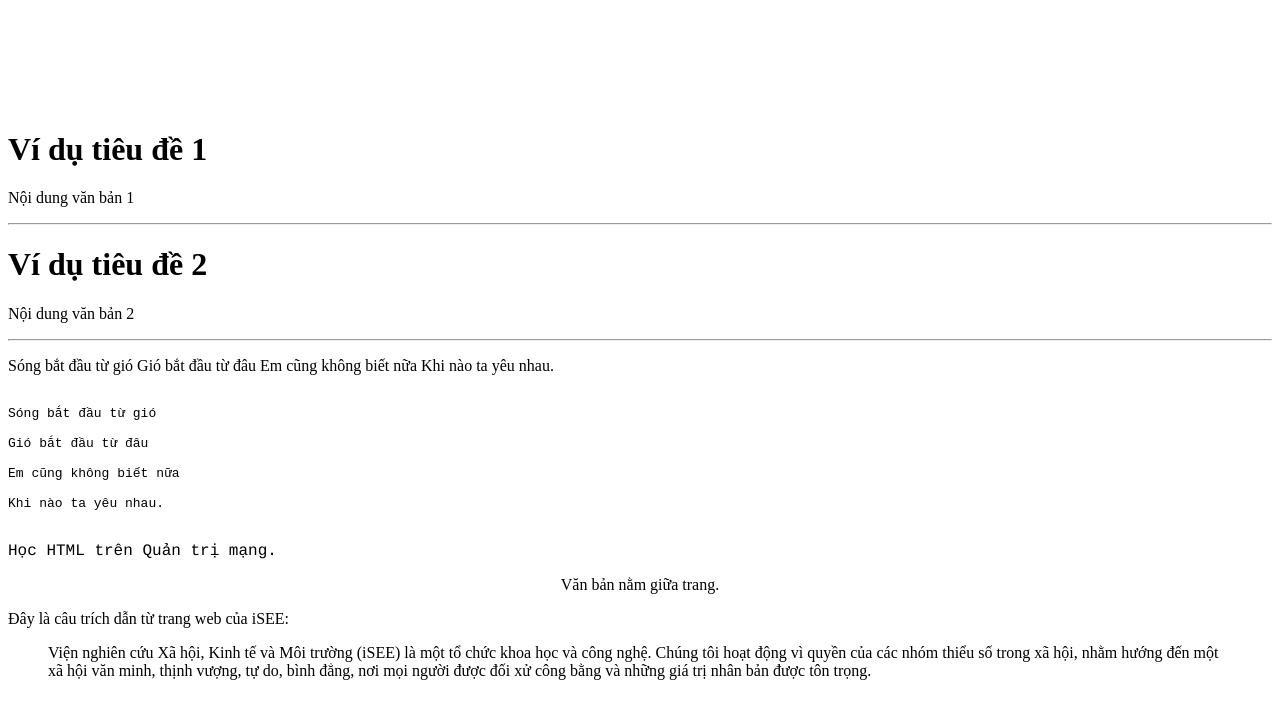
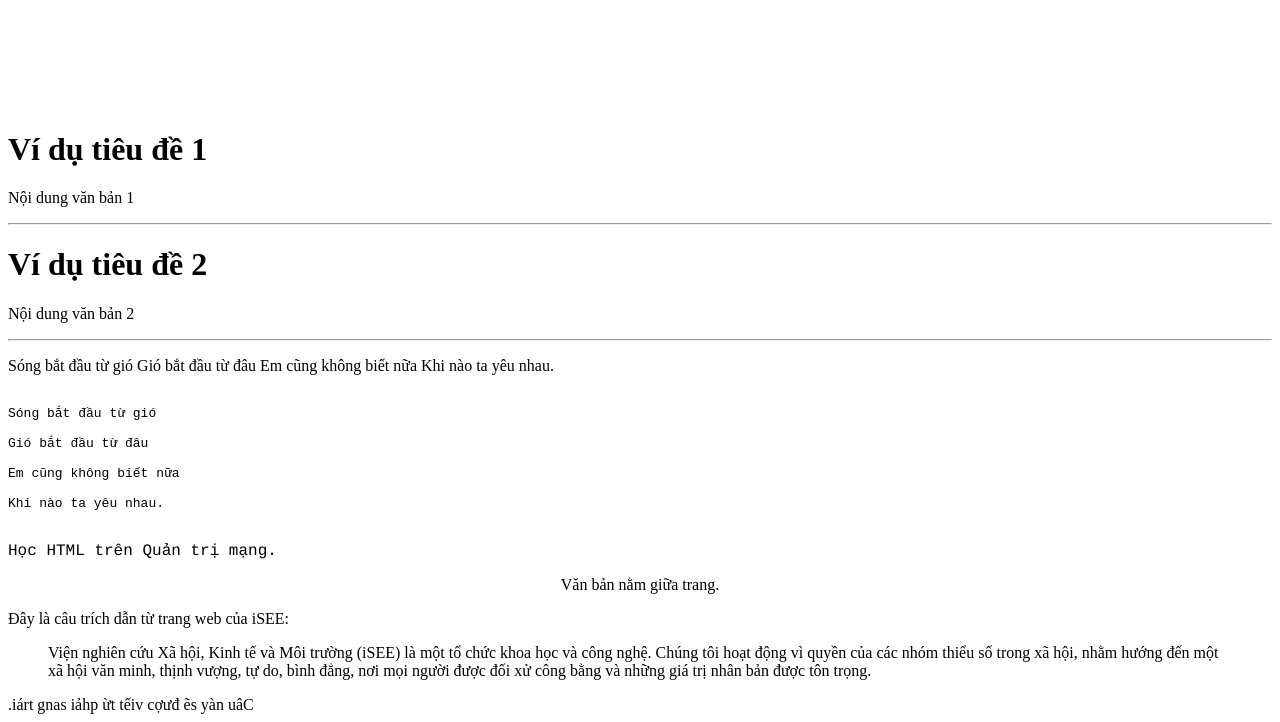
Before and after one commit to Takucht/takucht.github.io, a plain HTML site: page index.html in a window 1280 px wide. Shown: the part 685-1407 px from the top of the page. Before the commit the page ends 1381 px from the top, so only its background shows below. Drawn offline with Linux system fonts and the light colour scheme.

Commit message:
Update index.html

```diff
--- a/index.html
+++ b/index.html
@@ -55,5 +55,6 @@ Khi nào ta yêu nhau.
 <p style="font-family:courier;">Học HTML trên Quản trị mạng.</p>
    <p style="text-align:center;">Văn bản nằm giữa trang.</p>
  <p>Đây là câu trích dẫn từ trang web của iSEE:</p> <blockquote cite="http://isee.org.vn/vi/About"> Viện nghiên cứu Xã hội, Kinh tế và Môi trường (iSEE) là một tổ chức khoa học và công nghệ. Chúng tôi hoạt động vì quyền của các nhóm thiểu số trong xã hội, nhằm hướng đến một xã hội văn minh, thịnh vượng, tự do, bình đẳng, nơi mọi người được đối xử công bằng và những giá trị nhân bản được tôn trọng. </blockquote>
- </body>
+ <bdo dir="rtl">Câu này sẽ được viết từ phải sang trái.</bdo>
+  </body>
 </html>
```
